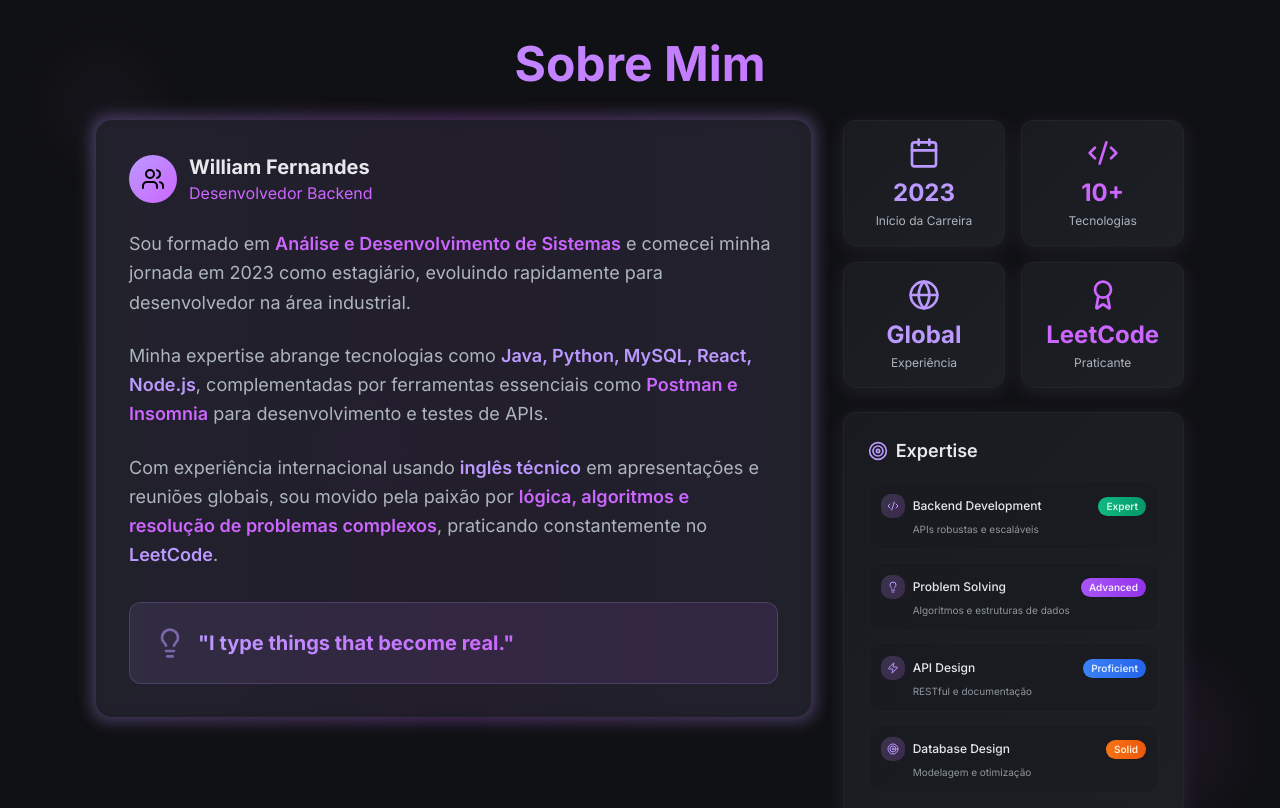
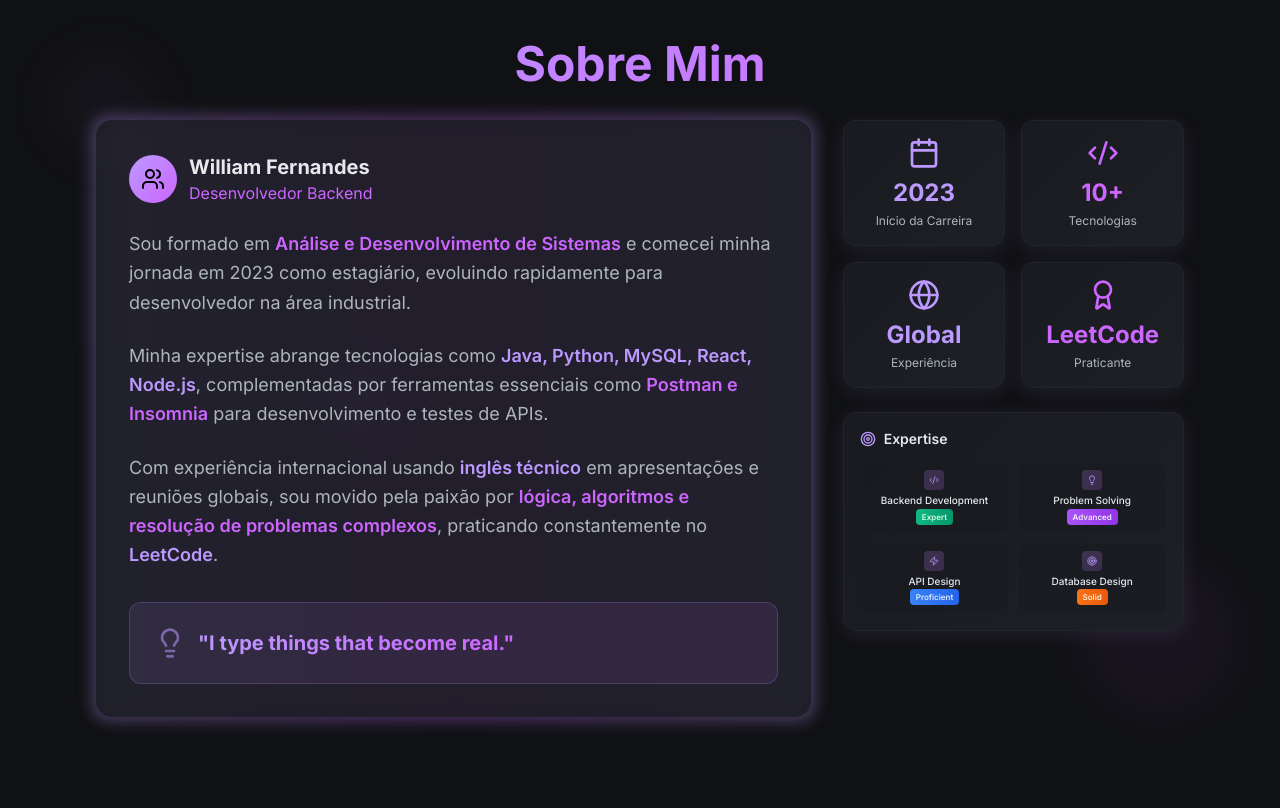
Before and after one commit to LiamFer/Portfolio, a React (Vite) app: page / in a window 1280 px wide. Shown: the part 840-1648 px from the top of the page. Built offline with nearby package versions, Linux system fonts and the light colour scheme.

Commit message:
Ajustar layout da Expertise
Ajusta o layout da seção "Expertise" para que ela termine na mesma linha que a seção à esquerda, corrigindo o problema de alinhamento visual.

```diff
--- a/src/components/About.tsx
+++ b/src/components/About.tsx
@@ -119,7 +119,7 @@ const About = () => {
           </div>
 
           {/* Sidebar with highlights and skills */}
-          <div className="space-y-6">
+          <div className="space-y-6 flex flex-col justify-start">
             {/* Highlights */}
             <ScrollAnimation delay={400}>
               <div className="grid grid-cols-2 gap-4">
@@ -144,32 +144,27 @@ const About = () => {
 
             {/* Skills Progress */}
             <ScrollAnimation delay={800}>
-              <div className="tech-card p-6 h-fit">
-                <h4 className="text-lg font-semibold text-foreground mb-4 flex items-center gap-2">
-                  <Target className="h-5 w-5 text-primary" />
+              <div className="tech-card p-4">
+                <h4 className="text-sm font-semibold text-foreground mb-3 flex items-center gap-2">
+                  <Target className="h-4 w-4 text-primary" />
                   Expertise
                 </h4>
-                <div className="space-y-3">
-                  {expertiseAreas.map((area, index) => {
+                <div className="grid grid-cols-2 gap-2">
+                  {expertiseAreas.slice(0, 4).map((area, index) => {
                     const IconComponent = area.icon;
                     return (
-                      <ScrollAnimation key={area.name} delay={1000 + index * 100}>
-                        <div className="group relative overflow-hidden rounded-lg border border-border/50 hover:border-border transition-all duration-300">
-                          <div className="p-3 bg-gradient-to-r from-card/90 to-card/70 hover:from-card to-card/80 transition-all duration-300">
-                            <div className="flex items-center justify-between mb-1">
-                              <div className="flex items-center gap-2">
-                                <div className="h-6 w-6 bg-gradient-to-br from-primary/20 to-accent/20 rounded-md flex items-center justify-center group-hover:scale-110 transition-transform duration-300">
-                                  <IconComponent className="h-3 w-3 text-primary" />
-                                </div>
-                                <span className="font-medium text-foreground text-xs">{area.name}</span>
+                      <ScrollAnimation key={area.name} delay={1000 + index * 50}>
+                        <div className="group relative overflow-hidden rounded-md border border-border/30 hover:border-border/50 transition-all duration-300">
+                          <div className="p-2 bg-card/50 hover:bg-card/70 transition-all duration-300">
+                            <div className="flex flex-col items-center text-center">
+                              <div className="h-5 w-5 bg-gradient-to-br from-primary/20 to-accent/20 rounded flex items-center justify-center mb-1 group-hover:scale-110 transition-transform duration-300">
+                                <IconComponent className="h-2.5 w-2.5 text-primary" />
                               </div>
-                              <div className={`px-2 py-0.5 rounded-full text-[10px] font-semibold ${area.color} ${area.textColor} shadow-sm`}>
+                              <span className="font-medium text-foreground text-[10px] mb-0.5 leading-tight">{area.name}</span>
+                              <div className={`px-1.5 py-0.5 rounded text-[8px] font-semibold ${area.color} ${area.textColor}`}>
                                 {area.badge}
                               </div>
                             </div>
-                            <p className="text-[10px] text-secondary-foreground ml-8 opacity-80">
-                              {area.description}
-                            </p>
                           </div>
                         </div>
                       </ScrollAnimation>
```
